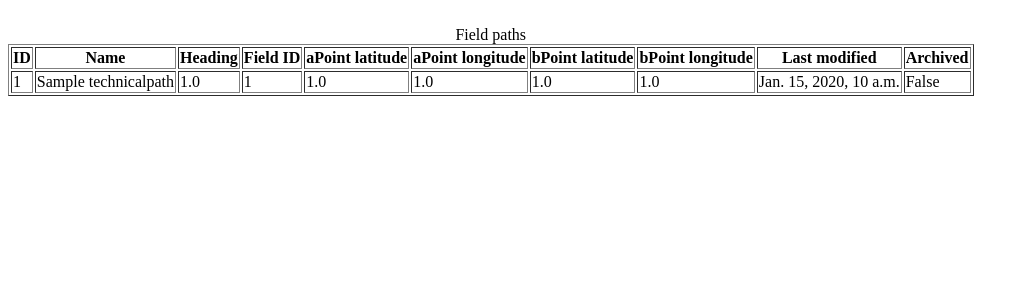
After one commit to memorisanka/technological_path_API, a Django app: page /details/1 in a window 1280 px wide. The commit adds this page. Shown: the top 300 px of the page, without its empty margins (0-1029 px from the left). Run offline with Django 4.2, Linux system fonts and the light colour scheme; tables that the repository leaves empty hold one stand-in row (values such as "Sample post").

Commit message:
refactor: add field details

```diff
--- a/api/models.py
+++ b/api/models.py
@@ -1,6 +1,4 @@
-import requests
 from django.db import models
-from pydantic import BaseModel
 
 
 # class Point(BaseModel):
@@ -33,6 +31,9 @@ from pydantic import BaseModel
 class Field(models.Model):
     id = models.CharField(max_length=100, unique=True, primary_key=True)
 
+    def get_technical_path(self):
+        return self.fields.all()
+
 
 class TechnicalPath(models.Model):
     id = models.CharField(max_length=100, unique=True, primary_key=True)
@@ -44,4 +45,4 @@ class TechnicalPath(models.Model):
     b_lon = models.FloatField()
     last_modified_time = models.DateTimeField()
     archived = models.BooleanField(default=False)
-    field = models.ForeignKey(Field, on_delete=models.CASCADE)
+    field = models.ForeignKey(Field, on_delete=models.CASCADE, related_name='fields')
--- a/api/views.py
+++ b/api/views.py
@@ -1,12 +1,9 @@
 import requests
-from django.http import HttpResponse
-from django.views.generic import ListView, TemplateView, View
+from django.contrib import messages
+from django.shortcuts import redirect
+from django.views.generic import ListView, View, DetailView
 
 from .models import TechnicalPath, Field
-
-
-class HomeView(TemplateView):
-    template_name = 'home.html'
 
 
 class ImportData(View):
@@ -14,29 +11,43 @@ class ImportData(View):
         field_id = 'cbf7bb1d-c5b1-4dfa-83d2-5800f78ffb8d'
         url = f'https://mocki.io/v1/{field_id}'
         response = requests.get(url)
-        if response.status_code == 200:
-            field = Field(id=field_id)
-            field.save()
-            data = response.json()
-            for item in data['values']:
-                id = item['id']
-                name = item['name']
-                heading = item['heading']
-                last_modified_time = item['lastModifiedTime']
-                archived = item['archived']
-                a_lat = item['aPoint']['lat']
-                a_lon = item['aPoint']['lon']
-                b_lat = item['bPoint']['lat']
-                b_lon = item['bPoint']['lon']
-                technical_path = TechnicalPath(id=id, name=name, last_modified_time=last_modified_time,
-                                               archived=archived,
-                                               heading=heading, a_lat=a_lat, a_lon=a_lon, b_lat=b_lat, b_lon=b_lon,
-                                               field_id=field_id)
-                technical_path.save()
-            return HttpResponse("Data successfully imported.")
-        return HttpResponse("Ups... There was a problem with import!")
+
+        if response.status_code != 200:
+            messages.add_message(request, messages.ERROR, 'Failed to import data!')
+            return redirect('home_page')
+
+        field = Field(id=field_id)
+        field.save()
+        data = response.json()
+        for item in data['values']:
+            technical_path = TechnicalPath(
+                id=item['id'],
+                name=item['name'],
+                last_modified_time=item['lastModifiedTime'],
+                archived=item['archived'],
+                heading=item['heading'],
+                a_lat=item['aPoint']['lat'],
+                a_lon=item['aPoint']['lon'],
+                b_lat=item['bPoint']['lat'],
+                b_lon=item['bPoint']['lon'],
+                field_id=field_id
+            )
+            technical_path.save()
+
+        messages.add_message(request, messages.INFO, 'Data imported!')
+        return redirect('home_page')
 
 
 class PathView(ListView):
     model = TechnicalPath
     template_name = 'technical_path_list.html'
+
+
+class FieldListView(ListView):
+    model = Field
+    template_name = 'home.html'
+
+
+class FieldDetailsView(DetailView):
+    model = Field
+    template_name = 'field_details.html'
--- a/technological_path_api/urls.py
+++ b/technological_path_api/urls.py
@@ -16,11 +16,12 @@ Including another URLconf
 from django.contrib import admin
 from django.urls import path
 
-from api.views import HomeView, ImportData, PathView
+from api.views import FieldListView, ImportData, PathView, FieldDetailsView
 
 urlpatterns = [
     path('admin/', admin.site.urls),
-    path('', HomeView.as_view(), name='home_page'),
+    path('', FieldListView.as_view(), name='home_page'),
+    path('details/<str:pk>', FieldDetailsView.as_view(), name='field-details'),
     path('import-technical-paths/', ImportData.as_view(), name='import-technical-paths'),
     path('view_data/', PathView.as_view(), name='view_data'),
 ]
--- /dev/null
+++ b/templates/field_details.html
@@ -0,0 +1,37 @@
+{% extends 'base.html'%}
+{% block content %}
+<table border="1">
+    <caption>Field paths</caption>
+    <br>
+    <thead>
+    <tr>
+        <th>ID</th>
+        <th>Name</th>
+        <th>Heading</th>
+        <th>Field ID</th>
+        <th>aPoint latitude</th>
+        <th>aPoint longitude</th>
+        <th>bPoint latitude</th>
+        <th>bPoint longitude</th>
+        <th>Last modified</th>
+        <th>Archived</th>
+    </tr>
+    </thead>
+    <tbody>
+    {% for path in object.get_technical_path %}
+    <tr>
+        <td>{{ path.id }}</td>
+        <td>{{ path.name|default:"-" }}</td>
+        <td>{{ path.heading|default:"-" }}</td>
+        <td>{{ path.field.id }}</td>
+        <td>{{ path.a_lat }}</td>
+        <td>{{ path.a_lon }}</td>
+        <td>{{ path.b_lat }}</td>
+        <td>{{ path.b_lon }}</td>
+        <td>{{ path.last_modified_time}}</td>
+        <td>{{ path.archived }}</td>
+    </tr>
+    {% endfor %}
+    </tbody>
+</table>
+{% endblock %}
--- a/templates/technical_path_list.html
+++ b/templates/technical_path_list.html
@@ -1,7 +1,7 @@
 {% extends 'base.html'%}
 {% block content %}
 <table border="1">
-    <caption>List of technical paths</caption><br>
+    <caption>List of technical paths</caption>
     <thead>
     <tr>
         <th>ID</th>
@@ -28,13 +28,13 @@
         <td>{{ obj.a_lon }}</td>
         <td>{{ obj.b_lat }}</td>
         <td>{{ obj.b_lon }}</td>
-        <td>{{ obj.last_modified_time}}</td>
+        <td>{{ obj.last_modified_time }}</td>
         <td>{{ obj.archived }}</td>
 
     </tr>
     {% empty %}
     <tr>
-        <td colspan="5">no items</td>
+        <td colspan="5">No paths.</td>
     </tr>
     {% endfor %}
     </tbody>
```
